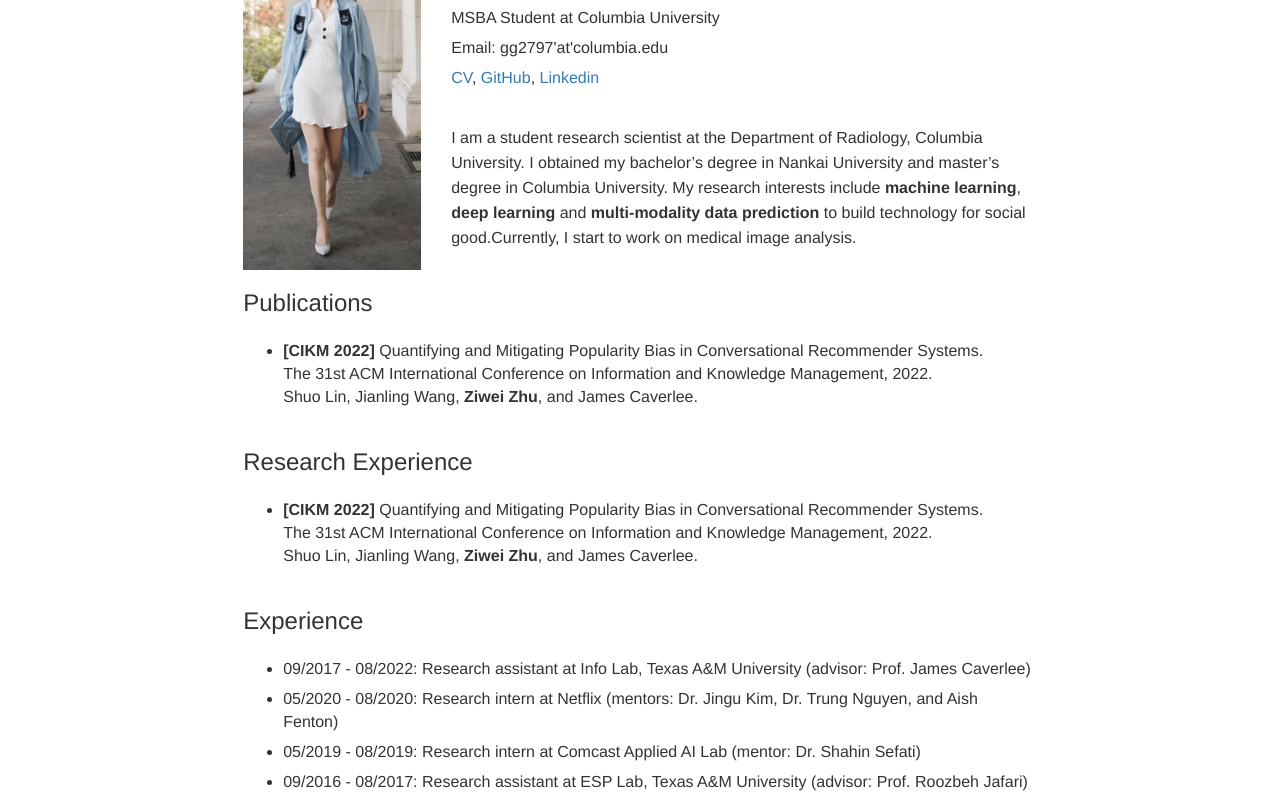
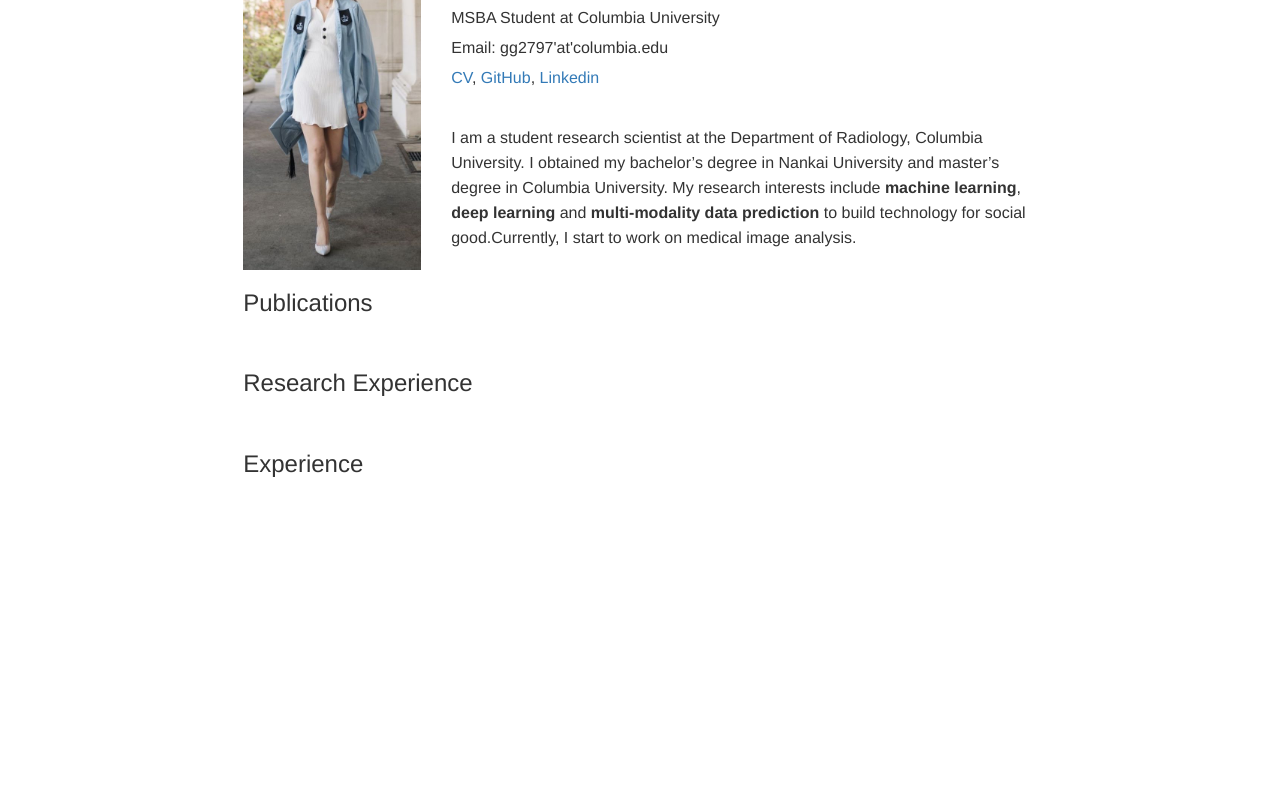
Before and after one commit to Gloriagao0624/Gloriagao0624.github.io, a plain HTML site: page index.html in a window 1280 px wide. Shown: the part 158-961 px from the top of the page. After the commit the page ends 800 px from the top, so only its background shows below. Drawn offline with Linux system fonts and the light colour scheme.

Commit message:
Update index.html

```diff
--- a/index.html
+++ b/index.html
@@ -101,14 +101,6 @@
                     <ul>
 
 
-                        <li><strong>[CIKM 2022]</strong> Quantifying and Mitigating Popularity Bias in Conversational Recommender Systems.
-
-                            <br>
-                            The 31st ACM International Conference on Information and Knowledge Management, 2022.
-                            <br>
-                            Shuo Lin, Jianling Wang, <strong>Ziwei Zhu</strong>, and James Caverlee.
-                        </li>
-
 
                     </ul>
 
@@ -125,14 +117,6 @@
                     <ul>
 
 
-                        <li><strong>[CIKM 2022]</strong> Quantifying and Mitigating Popularity Bias in Conversational Recommender Systems.
-
-                            <br>
-                            The 31st ACM International Conference on Information and Knowledge Management, 2022.
-                            <br>
-                            Shuo Lin, Jianling Wang, <strong>Ziwei Zhu</strong>, and James Caverlee.
-                        </li>
-
 
                     </ul>
 
@@ -146,10 +130,7 @@
                 <h3>Experience</h3>
                 <div class="divider"></div>
                 <ul>
-                    <li>09/2017 - 08/2022: Research assistant at Info Lab, Texas A&amp;M University (advisor: Prof. James Caverlee)</li>
-                    <li>05/2020 - 08/2020: Research intern at Netflix (mentors: Dr. Jingu Kim, Dr. Trung Nguyen, and Aish Fenton)</li>
-                    <li>05/2019 - 08/2019: Research intern at Comcast Applied AI Lab (mentor: Dr. Shahin Sefati)</li>
-                    <li>09/2016 - 08/2017: Research assistant at ESP Lab, Texas A&amp;M University (advisor: Prof. Roozbeh Jafari)</li>
+
                 </ul>
             </div>
 
```
